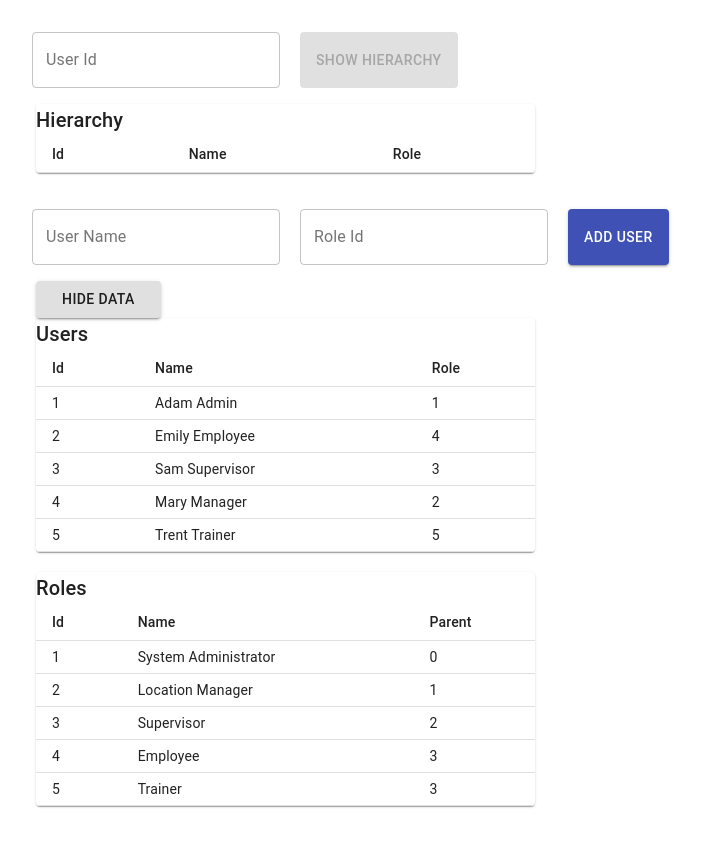
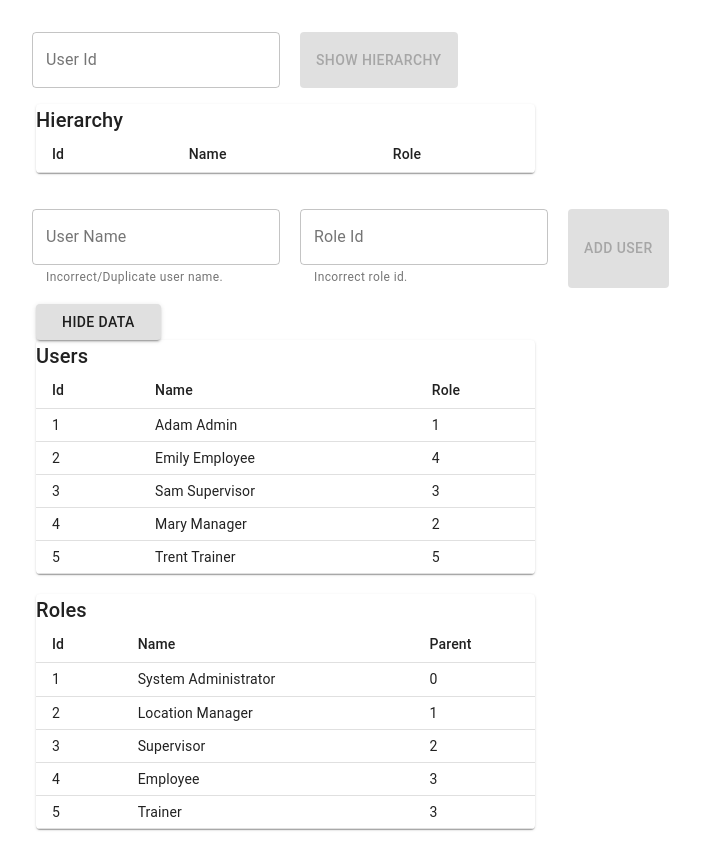
Before and after one commit to ferhat-hajdarpasic/oohmedia, a React (Create React App) app: page / in a window 1280 px wide. Shown: the whole page, without its empty margins (0-701 px from the left). Before the commit the page ends 842 px from the top, so only its background shows below. Built offline with nearby package versions, Linux system fonts and the light colour scheme.

Commit message:
Add user is working.

```diff
--- a/src/App.js
+++ b/src/App.js
@@ -22,7 +22,7 @@ const useStyles = makeStyles((theme) => ({
     },
 }));
 
-const roles = [
+let roles = [
     {
         "Id": 1,
         "Name": "System Administrator",
@@ -50,7 +50,7 @@ const roles = [
     }
 ];
 
-const users = [
+let users = [
     {
         "Id": 1,
         "Name": "Adam Admin",
@@ -112,11 +112,42 @@ const subordinatedRoles = (parentRole) => {
     }
 };
 
+const findUser = (username) => {
+    return users.find(user => user.Name === username);
+};
+
+const findRole = (roleId) => {
+    console.log(`Role= ${JSON.stringify(roleId)}`);
+    return roles.find(role => role.Id == roleId);
+};
+
+const generateNextUserId = () => {
+    return Math.max(...users.map(user => user.Id)) + 1;
+};
+
+const addUser = (username, roleId) => {
+    console.log(`User= ${JSON.stringify(findUser(username))}`);
+    console.log(`Role= ${JSON.stringify(findRole(roleId))}`);
+    if(!findUser(username) && findRole(roleId)) {
+        users = [...users, {
+            "Id": generateNextUserId(),
+            "Name": username,
+            "Role": roleId
+
+        }];
+        console.log(`Users= ${JSON.stringify(users)}`);
+    }
+};
+
 export default function App() {
     const classes = useStyles();
     const [hideData, setHideData] = React.useState(false);
     const [searchId, setSearchId] = React.useState("");
     const [hierarchy, setHierarchy] = React.useState([]);
+    const [username, setUsername] = React.useState("");
+    const [roleId, setRoleId] = React.useState("");
+    const [usernameError, setUsernameError] = React.useState(false);
+    const [roleError, setRoleError] = React.useState(false);
 
     return (
         <Fragment>
@@ -159,9 +190,21 @@ export default function App() {
 
                 <FormControl component="fieldset" className={classes.formControl}>
                     <Box display="flex" flexDirection="row" p={1} m={1} bgcolor="background.paper">
-                        <TextField id="outlined-basic" label="User Name" variant="outlined" />
-                        <TextField id="outlined-basic" label="Role Id" variant="outlined" style={{ marginLeft: "20px" }} />
-                        <Button variant="contained" color="primary" style={{ marginLeft: "20px" }}>
+                        <TextField value={username} label="User Name" variant="outlined" error={usernameError} helperText="Incorrect/Duplicate user name." onChange={e => setUsername(e.target.value)}/>
+                        <TextField value= {roleId} label="Role Id" variant="outlined" style={{ marginLeft: "20px" }} error={roleError} helperText="Incorrect role id." onChange={e => setRoleId(e.target.value)}/>
+                        <Button disabled = {!username || !roleId} variant="contained" color="primary" style={{ marginLeft: "20px" }} onClick={() => {
+                            setUsernameError(false);
+                            setRoleError(false);
+                            if(findUser(username)) {
+                                setUsernameError(true);
+                                return;
+                            }
+                            if(!findRole(roleId)) {
+                                setRoleError(true);
+                                return;
+                            }
+                            addUser(username, roleId)
+                        }} >
                             Add User
                     </Button>
                     </Box>
```
